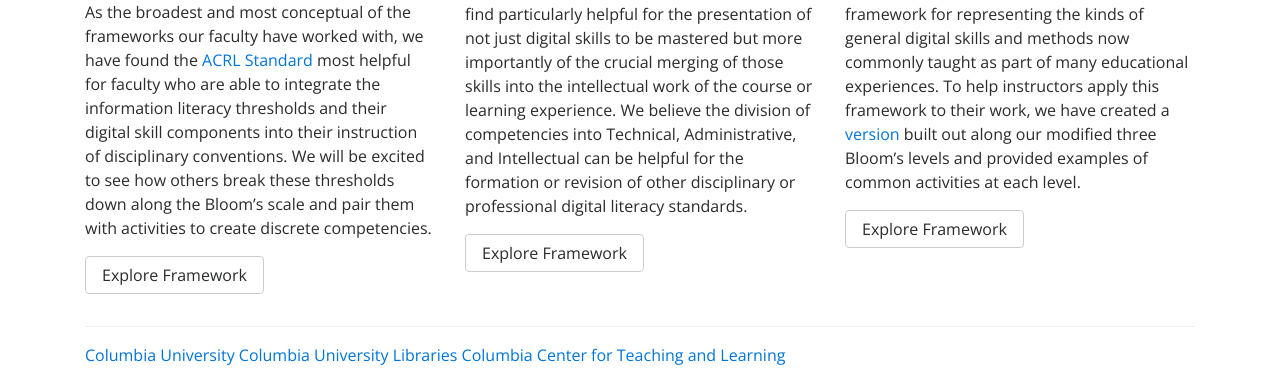
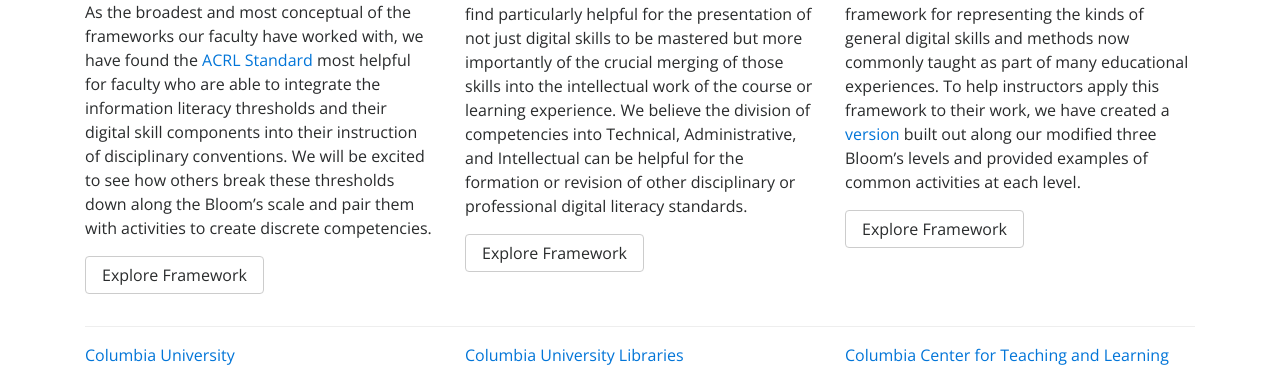
Before and after one commit to ccnmtl/digital-literacy, a plain HTML site: page frameworks.html in a window 1280 px wide. Shown: the part 708-1091 px from the top of the page. Drawn offline with nearby package versions, Linux system fonts and the light colour scheme; a script that the page names is missing.

Commit message:
better footer links

```diff
--- a/frameworks.html
+++ b/frameworks.html
@@ -159,13 +159,15 @@
 
 	</div>
 
+
 	<footer class="footer">
-	<p>
-		<a href="http://www.columbia.edu/" target="_blank">Columbia University</a>
-		<a href="http://library.columbia.edu/index.html" target="_blank">Columbia University Libraries</a>
-		<a href="http://ctl.columbia.edu/" target="_blank">Columbia Center for Teaching and Learning</a>
-	</p>
+	<div class="row">
+	    <div class="col-md"><a href="http://www.columbia.edu/" target="_blank">Columbia University</a></div>
+	    <div class="col-md"><a href="http://library.columbia.edu/index.html" target="_blank">Columbia University Libraries</a></div>
+	    <div class="col-md"><a href="http://ctl.columbia.edu/" target="_blank">Columbia Center for Teaching and Learning</a></div>
+	</div>
 	</footer>
+
 </div>
 <!-- jQuery first, then Tether, then Bootstrap JS. -->
 <script src="https://code.jquery.com/jquery-3.1.1.slim.min.js" integrity="sha384-A7FZj7v+d/sdmMqp/nOQwliLvUsJfDHW+k9Omg/a/EheAdgtzNs3hpfag6Ed950n" crossorigin="anonymous"></script> <script src="https://cdnjs.cloudflare.com/ajax/libs/tether/1.4.0/js/tether.min.js" integrity="sha384-DztdAPBWPRXSA/3eYEEUWrWCy7G5KFbe8fFjk5JAIxUYHKkDx6Qin1DkWx51bBrb" crossorigin="anonymous"></script> <script src="https://maxcdn.bootstrapcdn.com/bootstrap/4.0.0-alpha.6/js/bootstrap.min.js" integrity="sha384-vBWWzlZJ8ea9aCX4pEW3rVHjgjt7zpkNpZk+02D9phzyeVkE+jo0ieGizqPLForn" crossorigin="anonymous"></script>
```
Also changed, not shown: about.html (+6 -5 lines), contact.html (+6 -5 lines), gallery.html (+6 -5 lines), index.html (+6 -5 lines), process.html (+7 -8 lines).
